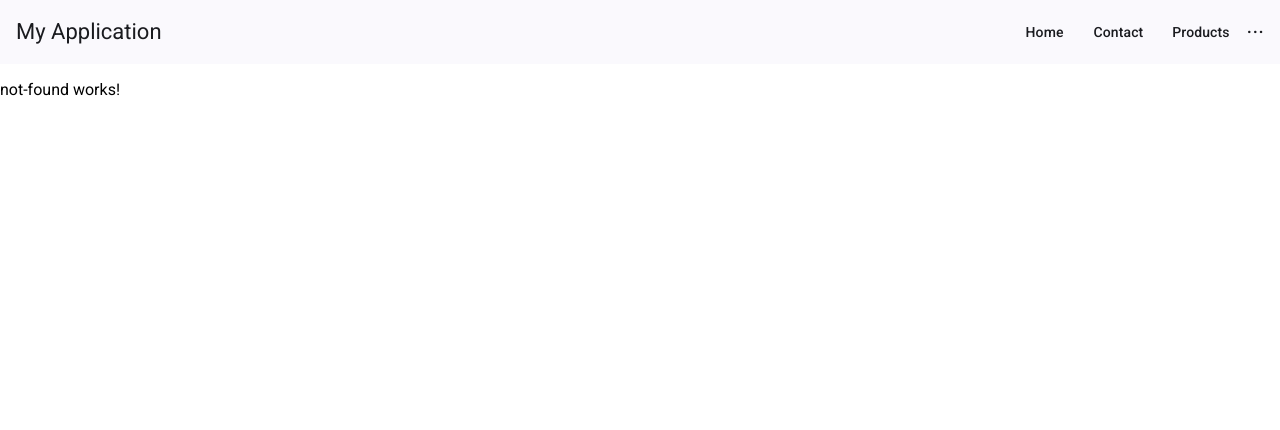
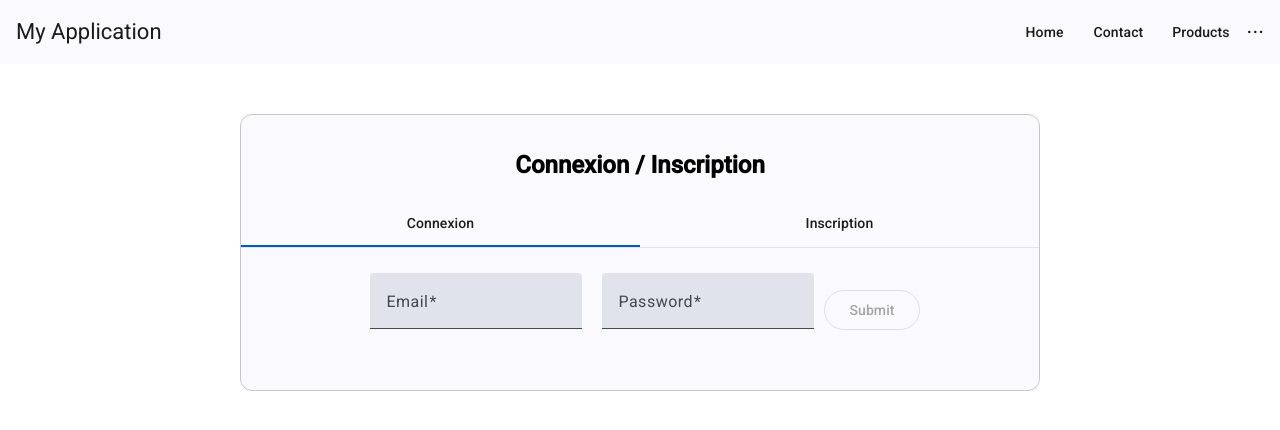
Before and after one commit to bngams/2501-ng-ws-libs-modules, an Angular app: page /auth in a window 1280 px wide. Shown: the top 430 px of the page. Built offline with nearby package versions, Linux system fonts and the light colour scheme.

Commit message:
create auth module

```diff
--- a/apps/fo/src/app/app-routing.module.ts
+++ b/apps/fo/src/app/app-routing.module.ts
@@ -9,7 +9,10 @@ const routes: Routes = [
   { path:'', redirectTo: '/home', pathMatch: 'full' },
   { path: 'home', component: HomeComponent },
   { path: 'contact', component: ContactComponent },
+  // Lazy load with load children
   { path: 'products', loadChildren: () => import('./modules/product/product.module').then(m => m.ProductModule) },
+  // TODO: this AuthModule should be in core lib...
+  { path: 'auth', loadChildren: () => import('./modules/auth/auth.module').then(m => m.AuthModule) },
   { path: '**', component: NotFoundComponent }, // '**' like Regex captures all
 ];
 
--- /dev/null
+++ b/apps/fo/src/app/modules/auth/components/login-form/login-form.component.html
@@ -0,0 +1,20 @@
+<form [formGroup]="loginForm" (ngSubmit)="submit()" >
+  <mat-form-field class="example-full-width">
+    <mat-label>Email</mat-label>
+    <input type="text"
+      matInput
+      name="email"
+      formControlName="email"
+      placeholder="Your email..."
+      value="">
+  </mat-form-field>
+  <mat-form-field class="example-full-width">
+    <mat-label>Password</mat-label>
+    <input type="password"
+      matInput
+      name="password"
+      formControlName="password"
+      placeholder="" >
+  </mat-form-field>
+  <button mat-stroked-button type="submit" [disabled]="!loginForm.valid">Submit</button>
+</form>
--- /dev/null
+++ b/apps/fo/src/app/modules/auth/components/login-form/login-form.component.scss
@@ -0,0 +1,7 @@
+form {
+  padding: 25px;
+}
+
+mat-form-field {
+  margin: 0px 10px;
+}
--- /dev/null
+++ b/apps/fo/src/app/modules/auth/components/login-form/login-form.component.ts
@@ -0,0 +1,28 @@
+import { Component } from '@angular/core';
+import { FormControl, FormGroup, Validators } from '@angular/forms';
+import { AuthService } from '../../services/auth.service';
+import { Credentials } from '../../models/credentials';
+
+@Component({
+  selector: 'fo-login-form',
+  standalone: false,
+
+  templateUrl: './login-form.component.html',
+  styleUrl: './login-form.component.scss'
+})
+export class LoginFormComponent {
+ // TODO: type form with Credentials type instead any
+  loginForm: FormGroup<any> = new FormGroup({
+    email: new FormControl('', [Validators.email, Validators.required]),
+    password: new FormControl('', [Validators.required, Validators.minLength(3)])
+  })
+
+  // DI
+  constructor(private authService: AuthService) {
+  }
+
+  submit() {
+    const formValue: Credentials = this.loginForm.value;
+    this.authService.postLogin(formValue);
+  }
+}
--- /dev/null
+++ b/apps/fo/src/app/modules/auth/models/credentials.ts
@@ -0,0 +1,4 @@
+export type Credentials = {
+  email: string;
+  password: string
+};
--- /dev/null
+++ b/apps/fo/src/app/modules/auth/pages/auth/auth.component.html
@@ -0,0 +1,13 @@
+<mat-card appearance="outlined">
+  <mat-card-content>
+    <h2>Connexion / Inscription </h2>
+    <mat-tab-group>
+      <mat-tab label="Connexion">
+        <fo-login-form></fo-login-form>
+      </mat-tab>
+      <mat-tab label="Inscription">
+        ...
+      </mat-tab>
+    </mat-tab-group>
+  </mat-card-content>
+</mat-card>
--- /dev/null
+++ b/apps/fo/src/app/modules/auth/pages/auth/auth.component.scss
@@ -0,0 +1,10 @@
+mat-card {
+  max-width: 800px;
+  margin: 50px auto;
+  text-align: center;
+}
+
+mat-card-content {
+  padding-left: 0px;
+  padding-right: 0px;
+}
--- /dev/null
+++ b/apps/fo/src/app/modules/auth/services/auth.service.ts
@@ -0,0 +1,51 @@
+import { Injectable } from "@angular/core";
+import { Credentials } from "../models/credentials";
+import { Router } from "@angular/router";
+
+const LOCALSTORAGE_ITEM = 'my-app-session'
+@Injectable({
+  providedIn: 'root'
+})
+export class AuthService {
+  isLoggedIn = false;
+
+  constructor(private router: Router) {
+    // this.getSession();
+  }
+
+  postLogin(credentials: Credentials): void {
+    // emulate some login
+    console.log('do http request for login', credentials);
+    // request done (callback)
+    setTimeout(() => {
+      // get session or user from
+      const sessionData = {userId: 1, validity: '' }; // (from a TOKEN...)
+      this.setSession(sessionData);
+      // redirect
+      this.router.navigateByUrl('/dashboard');
+    }, 500);
+  }
+
+  // TODO: avoid any
+  setSession(session: any) {
+    // change login status
+    this.isLoggedIn = true;
+
+    // store session
+    // with localstorage
+    localStorage.setItem(LOCALSTORAGE_ITEM, JSON.stringify(session))
+    // TODO: prefer cookies:
+    // document.cookie =`my-app-session=${session.token}; SameSite=None; Secure`;
+  }
+
+  getSession() {
+    const session = localStorage.getItem(LOCALSTORAGE_ITEM);
+    this.isLoggedIn = session ? true : false;
+  }
+
+  logout() {
+    localStorage.removeItem(LOCALSTORAGE_ITEM);
+    this.isLoggedIn = false;
+  }
+
+}
--- a/libs/core/src/lib/material.barrel.ts
+++ b/libs/core/src/lib/material.barrel.ts
@@ -4,6 +4,7 @@ import { MatIconModule } from '@angular/material/icon';
 import { MatInputModule } from '@angular/material/input';
 import { MatFormFieldModule } from '@angular/material/form-field';
 import { MatCardModule } from '@angular/material/card';
+import { MatTabsModule } from '@angular/material/tabs';
 import { Type } from '@angular/core';
 
 const MATERIAL_MODULES: Type<any>[] = [
@@ -12,7 +13,8 @@ const MATERIAL_MODULES: Type<any>[] = [
   MatIconModule,
   MatCardModule,
   MatInputModule,
-  MatFormFieldModule
+  MatFormFieldModule,
+  MatTabsModule,
 ];
 
 export default MATERIAL_MODULES;
```
Also changed, not shown: apps/fo/src/app/modules/auth/auth-routing.module.ts (added, +13 -0 lines), apps/fo/src/app/modules/auth/auth.module.ts (added, +22 -0 lines), apps/fo/src/app/modules/auth/pages/auth/auth.component.ts (added, +12 -0 lines).
